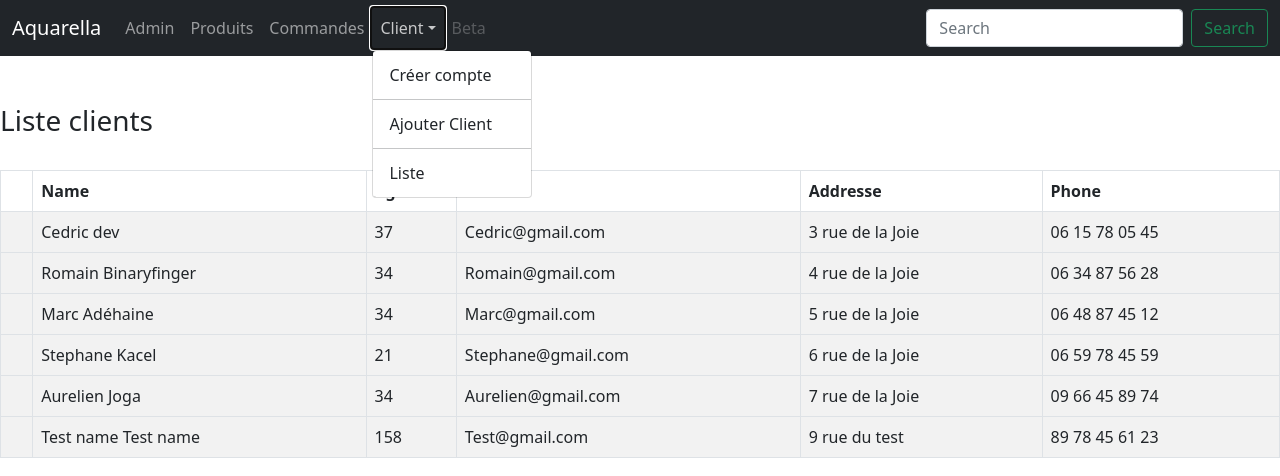
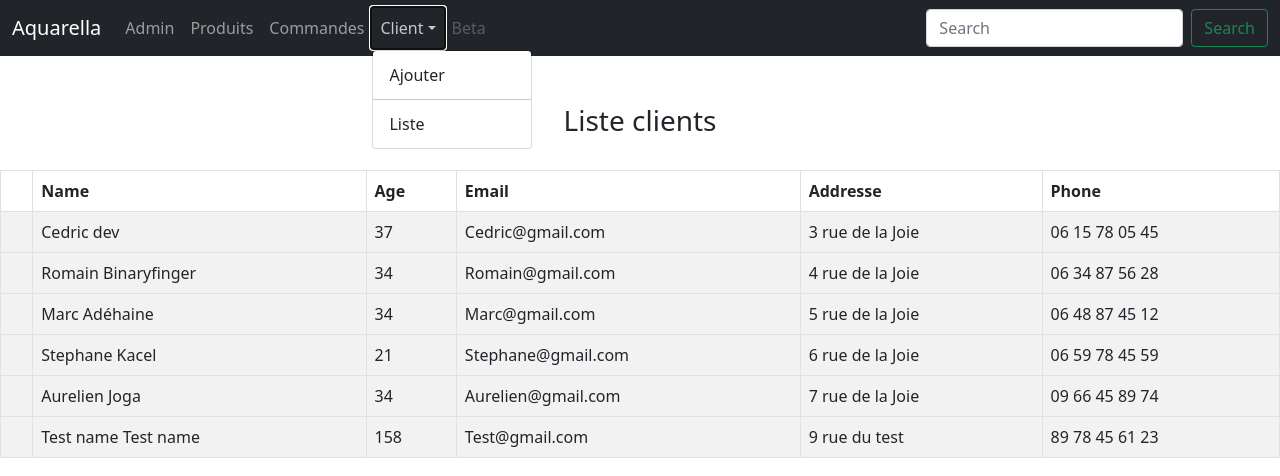
Before and after one commit to Stefus01/projet_CRM, a Django app: page /liste_de_client/ in a window 1280 px wide, after a click on "Client". Shown: the top 476 px of the page. Run offline with Django 3.2, Linux system fonts and the light colour scheme; data comes from the database, SQL or seed files in the repository; both versions use the stored data as it was after the commit.

Commit message:
Version 1.4.4 fixed list client now centered

```diff
--- a/templates/liste_de_client.html
+++ b/templates/liste_de_client.html
@@ -1,8 +1,8 @@
 {% extends 'base.html' %}
 
 {% block content %}
-
-    <h3>Liste clients</h3>
+    <title>Liste Client</title>
+    <center><h3>Liste clients</h3></center>
     <br/>
     <table class="table table-bordered table-striped table-hover">
         <thead>
--- a/templates/navbar.html
+++ b/templates/navbar.html
@@ -22,9 +22,9 @@
           <li class="nav-item dropdown">
             <a class="nav-link dropdown-toggle" href="#" id="navbarDropdown" role="button" data-bs-toggle="dropdown" aria-expanded="false">Client</a>
             <ul class="dropdown-menu" aria-labelledby="navbarDropdown">
-              <li><a class="dropdown-item" href="#">Créer compte</a></li>
-              <li><hr class="dropdown-divider"></li>
-              <li><a class="dropdown-item" href="http://127.0.0.1:8000/client_template/" target="_blank">Ajouter Client</a></li>
+              <!-- <li><a class="dropdown-item" href="#">Créer compte</a></li>
+              <li><hr class="dropdown-divider"></li> -->
+              <li><a class="dropdown-item" href="http://127.0.0.1:8000/client_template/" target="_blank">Ajouter</a></li>
               <li><hr class="dropdown-divider"></li>
               <li><a class="dropdown-item" href="http://127.0.0.1:8000/liste_de_client/" target="_blank">Liste</a></li>
             </ul>
```
Also changed, not shown: db_projet.sqlite3.
